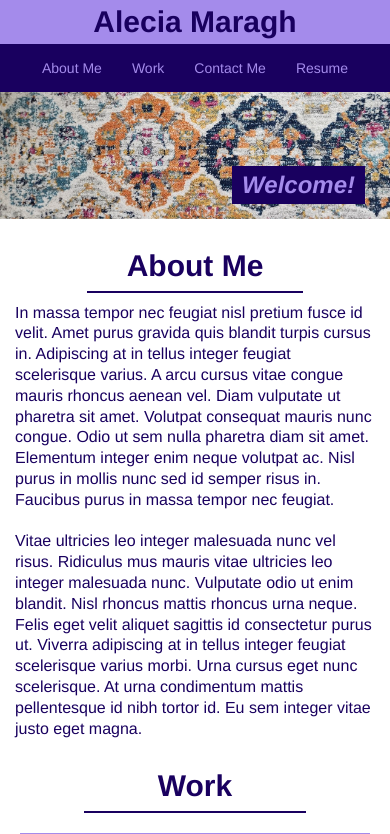
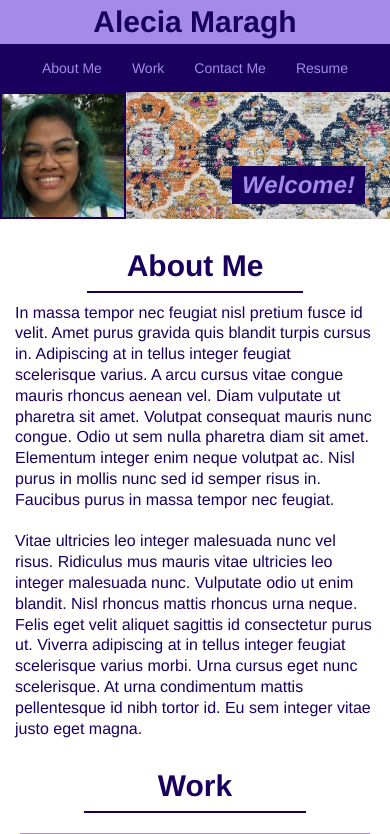
Before and after one commit to amaragh/portfolio, a plain HTML site: page index.html in a window 390 px wide. Shown: the top 834 px of the page. Drawn offline with Linux system fonts and the light colour scheme.

Commit message:
add photo to hero and update README

```diff
--- a/assets/css/style.css
+++ b/assets/css/style.css
@@ -90,8 +90,12 @@ header nav ul li a:before {
     background-position: center;
     height: 25vh;
     display: flex;
-    justify-content: flex-end;
+    justify-content: space-between;
     align-items: flex-end;
+}
+.hero img {
+    height: 25vh;
+    border: solid 2px var(--dark-color);
 }
 
 .hero h2 {
@@ -324,9 +328,12 @@ header nav ul li a:before {
         display: none;
     }
 
-    .hero {
+    .hero,
+    .hero img{
         height: 15vh;
     }
+
+
 
     .hero h2 {
         margin: 15px 25px;
--- a/index.html
+++ b/index.html
@@ -32,6 +32,7 @@
     </header>
 
     <section class="hero">
+        <img src="./assets/images/alecia.jpg"></img>
         <h2>Welcome!</h2>
     </section>
 
```
Also changed, not shown: assets/images/alecia.jpg (added), 1 other file.
